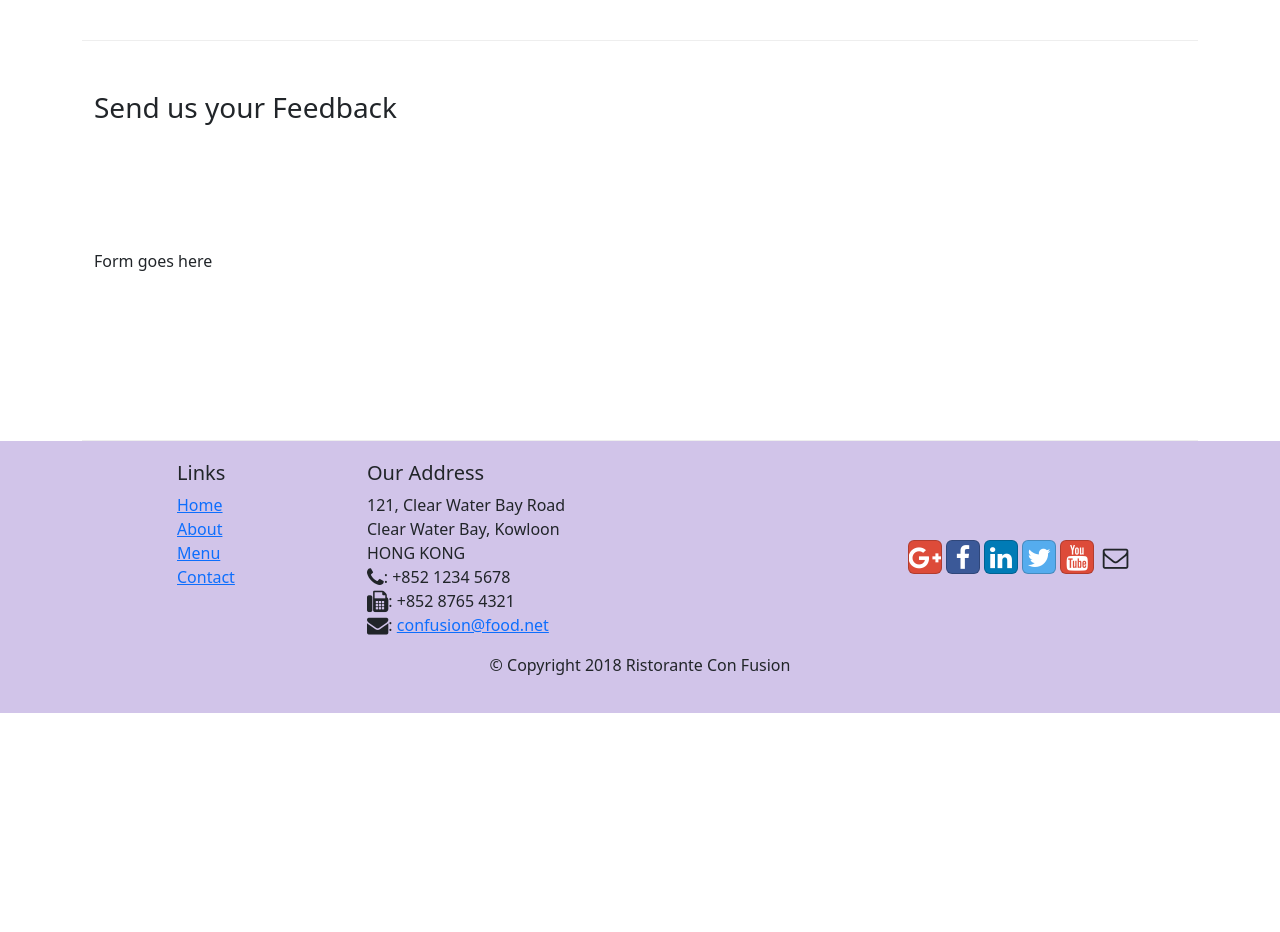
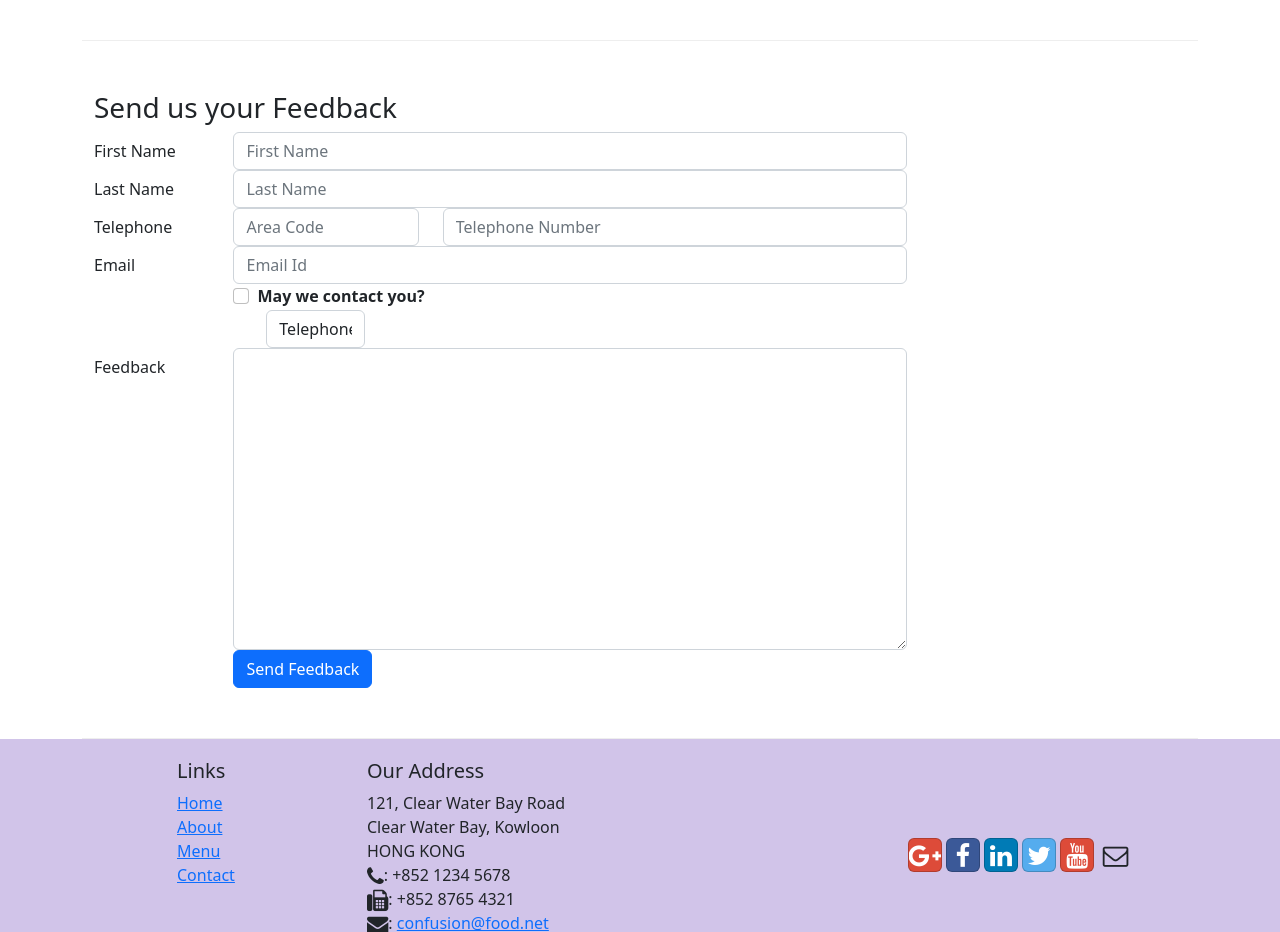
Before and after one commit to MuhammadSaqib786/Navbar-and-breadCrumbs-bootStrap, a website: page contactus.html in a window 1280 px wide. Shown: the part 800-1732 px from the top of the page. Before the commit the page ends 1513 px from the top, so only its background shows below. Drawn offline with nearby package versions, Linux system fonts and the light colour scheme.

Commit message:
added form with buttons checkboxes and dropdown

```diff
--- a/contactus.html
+++ b/contactus.html
@@ -92,7 +92,72 @@
               <h3>Send us your Feedback</h3>
            </div>
             <div class="col-12 col-md-9">
-                Form goes here
+                <form>
+                    <div class="form-group row">
+                        <label for="firstname" class="col-12 col-md-2 col-form-label">First Name</label>
+                        <div class="col-md-10">
+                            <input type="text" class="form-control" id="firstname" name="firstname" placeholder="First Name">
+                        </div>
+                    </div>
+                    <div class="form-group row">
+                        <label for="lastname" class="col-12 col-md-2 col-form-label">Last Name</label>
+                        <div class="col-md-10">
+                            <input type="text" class="form-control" id="lastname" name="lastname" placeholder="Last Name">
+                        </div>
+                    </div>
+                    <div class="form-group row">
+                        <label for="telnum" class="col-12 col-md-2 col-form-label">Telephone</label>
+                        <div class=" col-5 col-md-3">
+                            <input type="tel" class="form-control" id="areacode" name="areacode" placeholder="Area Code">
+                        </div>
+                        <div class="col-7 col-md-7">
+                            <input type="tel" class="form-control" id="telnum" name="telnum" placeholder="Telephone Number">
+                        </div>
+                    </div>
+                    <div class="form-group row">
+                        <label for="emailid" class="col-12 col-md-2 col-form-label">Email</label>
+                        <div class="col-md-10">
+                            <input type="email" class="form-control" id="emailid" name="emailid" placeholder="Email Id">
+                        </div>
+                    </div>
+
+                    <div class="form-group row">
+                        <div class="col-md-6 offset-md-2">
+                            <div class="form-check">
+                                <input type="checkbox" class="form-check-input" name="approve" id="approve">
+                                <label class="form-check-label" for="approve">
+                                    <strong>May we contact you?</strong>
+                                </label>
+                            </div>
+                            <div class="col-md-3 offset-md-1">
+                                <select class="form-control" >
+                                    <option>Telephone</option>
+                                    <option>Email</option>
+                                </select>
+
+                            </div>
+
+                        </div>
+                    </div>
+
+                    <div class="form-group row">
+                        <label for="feedback" class="col-12 col-md-2 col-form-label">Feedback</label>
+                        <div class="col-md-10">
+                            <textarea class="form-control" id="feedback" name="feedback" rows="12">
+
+                            </textarea>
+                        </div>
+                    </div>
+                    <div class="form-group row ">
+                        <div class="offset-md-2 col-md-10">
+                            <button type="submit" class="btn btn-primary">
+                                Send Feedback
+
+                            </button>
+
+                        </div>
+                    </div>
+                </form>
             </div>
              <div class="col-12 col-md">
             </div>
```
